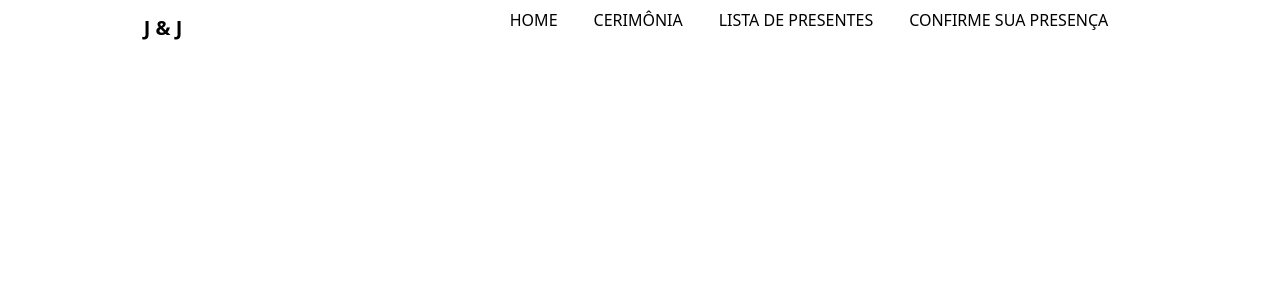
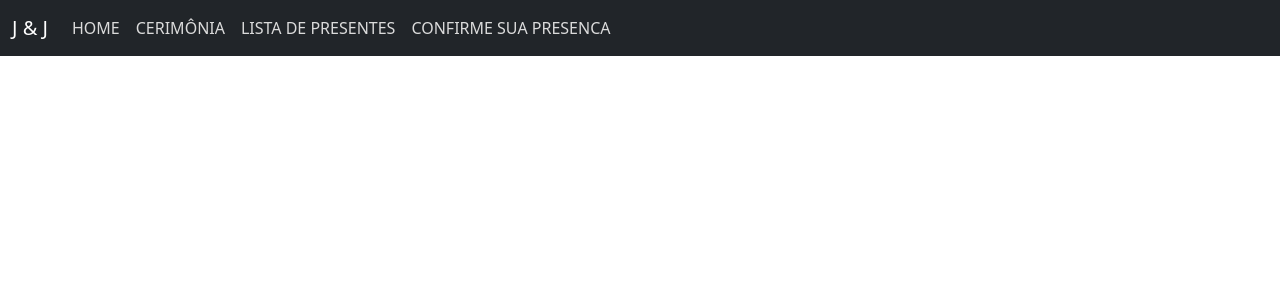
Before and after one commit to jonathan-xavier/wedding, a Vue app: page / in a window 1280 px wide. Shown: the top 300 px of the page. Built offline with nearby package versions, Linux system fonts and the light colour scheme.

Commit message:
Adicionando o bootstrap no menu

```diff
--- a/src/App.vue
+++ b/src/App.vue
@@ -1,43 +1,47 @@
-
 <template>
   <div>
-    <div class="container-navbar">
-      <span class="logo">J & J</span>
-      <div class="nav-bar">
-        <ul>
-          <li><a href="">HOME</a></li>
-          <li><a href="">CERIMÔNIA</a></li>
-          <li><a href="">LISTA DE PRESENTES</a></li>
-          <li><a href="">CONFIRME SUA PRESENÇA</a></li>
-        </ul>
+    <nav class="navbar navbar-expand-md bg-dark " data-bs-theme="dark">
+      <div class="container-fluid main-nav">
+        <a class="navbar-brand" href="#">J & J</a>
+        <button class="navbar-toggler" type="button" data-bs-toggle="collapse" data-bs-target="#navbarNavAltMarkup"
+          aria-controls="navbarNavAltMarkup" aria-expanded="false" aria-label="Toggle navigation">
+          <span class="navbar-toggler-icon"></span>
+        </button>
+        <div class="collapse navbar-collapse buttons-nav" id="navbarNavAltMarkup">
+          <div class="navbar-nav">
+            <a class="nav-link" aria-current="page" href="#">HOME</a>
+            <a class="nav-link" href="#">CERIMÔNIA</a>
+            <a class="nav-link" href="#">LISTA DE PRESENTES</a>
+            <a class="nav-link" href="#">CONFIRME SUA PRESENCA</a>
+          </div>
+        </div>
       </div>
-
-    </div>
+    </nav>
   </div>
 
 </template>
 
-<script >
+<script>
 
-export default{
-  data:function(){
+export default {
+  data: function () {
     return {
       code: '',
     }
   },
 
-  computed:{
+  computed: {
 
   },
 
-  methods:{
-    teste(){
+  methods: {
+    teste() {
       alert('funciona')
     }
 
   },
 
-  mounted(){
+  mounted() {
 
   }
 }
@@ -47,48 +51,22 @@ export default{
 
 <style lang="scss" scoped>
 
-.nav-bar{
- // background-color: red;
- //width: 50%;
- display: flex;
- align-items: center;
- justify-content: center;
-  ul{
-   // background-color: #dddddd;
-  }
-  li{
-    display: inline;
-    float: left;
-    margin-right: 20px;
+.buttons-nav{
 
-  }
   a{
-    display: block;
-    padding: 8px;
-    //background-color: #dddddd;
-    text-decoration: none;
-    color: black;
+    color:rgb(219, 219, 219);
+
   }
   a:hover{
     color: white;
-    background-color: black;
-    text-transform: uppercase;
   }
-
-  list-style-type: none;
-  margin: 0;
-  padding: 0;
 }
 
-.logo{
-  color: black;
-  font-size: 20px;
-  font-weight: bold;
-}
+.main-nav{
 
-.container-navbar{
-  display: flex;
-  justify-content: space-around;
-  align-items: center;
+    display: flex;
+    align-items: center;
+    justify-content: center;
+
 }
 </style>
```
